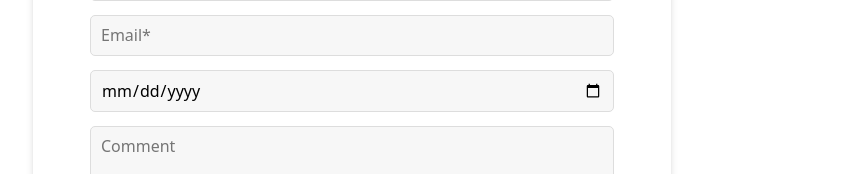
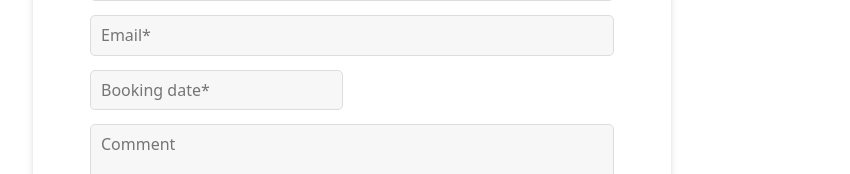
Before and after one commit to VityukY/campers, a React (Vite) app: page /campers/1 in a window 1280 px wide. Shown: the part 421-595 px from the top of the page, without its empty margins (32-882 px from the left). Built offline with nearby package versions, Linux system fonts and the light colour scheme; no server answers.

Commit message:
add custom calendar

```diff
--- a/package.json
+++ b/package.json
@@ -15,6 +15,7 @@
     "axios": "^1.7.7",
     "modern-normalize": "^3.0.1",
     "react": "^18.3.1",
+    "react-datepicker": "^7.3.0",
     "react-dom": "^18.3.1",
     "react-hot-toast": "^2.4.1",
     "react-loader-spinner": "^6.1.6",
--- a/src/components/BookingForm/BookingForm.jsx
+++ b/src/components/BookingForm/BookingForm.jsx
@@ -1,13 +1,23 @@
-import  { useState } from 'react';
-import styles from './BookingForm.module.css'; // Assuming your CSS file is named this way
-import ButtonMain from '../ButtonMain/ButtonMain'
-export default function BookingForm () {
+import { useState } from 'react';
+import DatePicker from 'react-datepicker';
+import 'react-datepicker/dist/react-datepicker.css';
+import styles from './BookingForm.module.css'; // Ваші кастомні стилі
+import ButtonMain from '../ButtonMain/ButtonMain';
+
+export default function BookingForm() {
   const [formData, setFormData] = useState({
     name: '',
     email: '',
-    bookingDate: '',
+    bookingDate: null, // змінили на null для DatePicker
     comment: '',
   });
+
+  const handleDateChange = (date) => {
+    setFormData((prevData) => ({
+      ...prevData,
+      bookingDate: date,
+    }));
+  };
 
   const handleChange = (e) => {
     const { name, value } = e.target;
@@ -20,7 +30,7 @@ export default function BookingForm () {
   const handleSubmit = (e) => {
     e.preventDefault();
     console.log('Form data submitted:', formData);
-    // Add your form submission logic here
+    // Додайте вашу логіку для відправлення форми
   };
 
   return (
@@ -48,15 +58,17 @@ export default function BookingForm () {
         className={styles.input}
       />
 
-      <input
-        type="date"
-        name="bookingDate"
-        placeholder="Booking date*"
-        value={formData.bookingDate}
-        onChange={handleChange}
+      {/* Оновлений компонент для вибору дати */}
+      <DatePicker
+        selected={formData.bookingDate}
+        onChange={handleDateChange}
+        dateFormat="dd/MM/yyyy"
+        placeholderText="Booking date*"
+        className={styles.input}
         required
-        className={styles.input}
+        calendarStartDay={1} // Початок тижня з понеділка
       />
+
 
       <textarea
         name="comment"
@@ -65,9 +77,10 @@ export default function BookingForm () {
         onChange={handleChange}
         className={styles.textarea}
       />
-        <div className={styles.btnContainer}>
-            <ButtonMain className={styles.button}>Send</ButtonMain>
+
+      <div className={styles.btnContainer}>
+        <ButtonMain className={styles.button}>Send</ButtonMain>
       </div>
     </form>
   );
-};
+}
```
Also changed, not shown: src/components/BookingForm/BookingForm.module.css (line endings or trailing spaces), src/index.css (line endings or trailing spaces), 1 other file (tests, documents, lock files or other folders).
